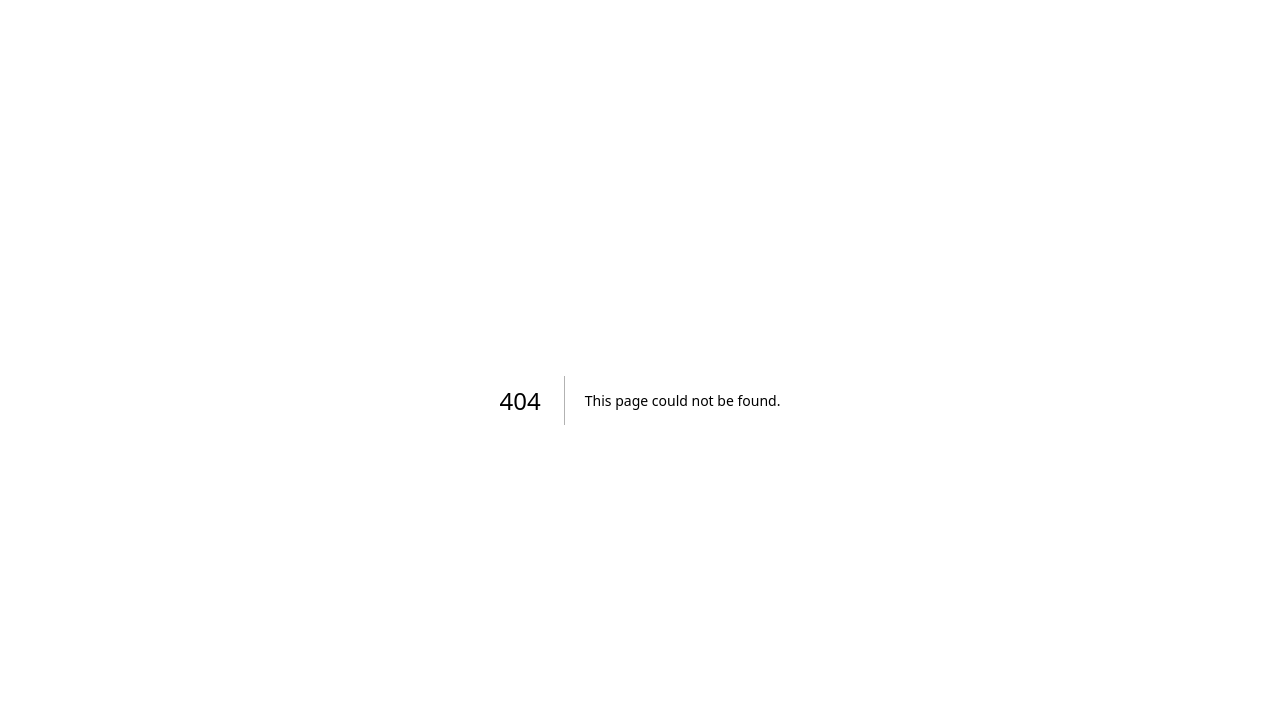
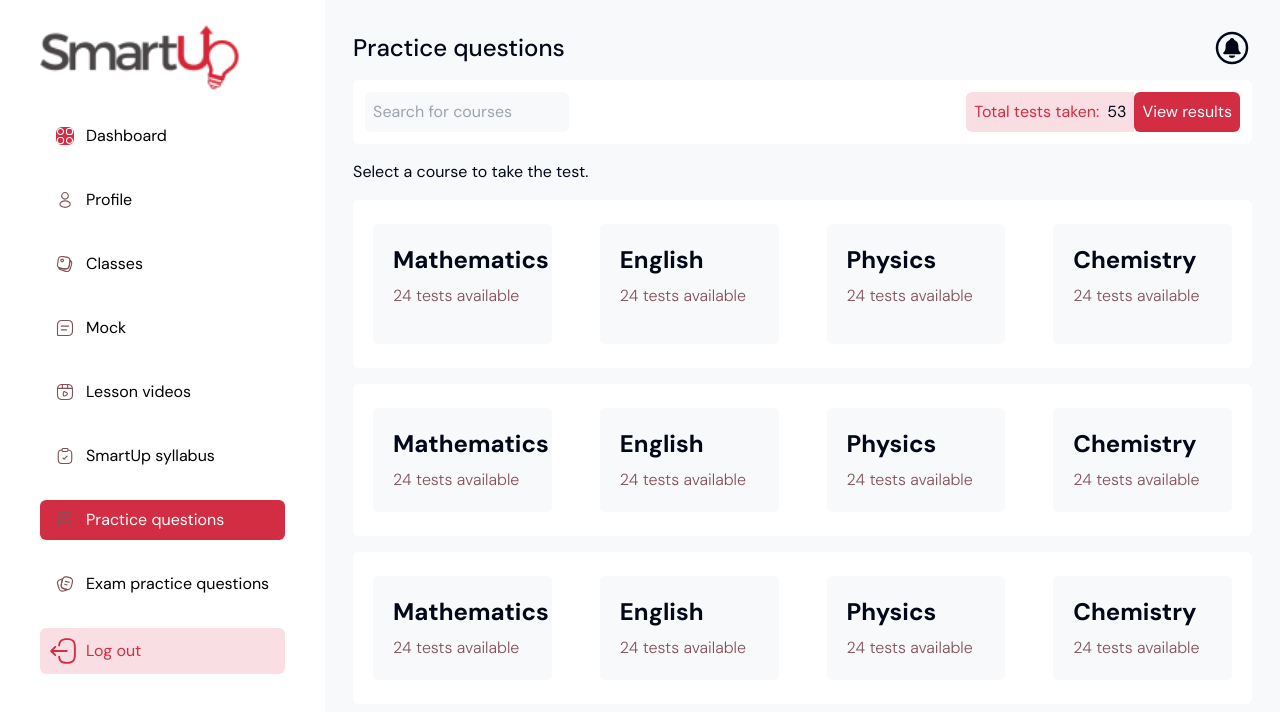
Before and after one commit to Lukman10a/smartupweb, a Next.js app: page /practiceQuestion in a window 1280 px wide. Before the commit this address had no page. Shown: the top 712 px of the page. Built offline with nearby package versions, Linux system fonts and the light colour scheme.

Commit message:
create practiceQuestion component

```diff
--- a/data.ts
+++ b/data.ts
@@ -14,7 +14,7 @@ export const LEFT_DATA: LeftDataItem[] = [
   {
     title: "Practice questions",
     logo: "/assets/practice.svg",
-    slug: "/classes",
+    slug: "/practiceQuestion",
   },
   {
     title: "Exam practice questions",
--- a/src/components/leftDashboard/leftDetails.tsx
+++ b/src/components/leftDashboard/leftDetails.tsx
@@ -14,7 +14,6 @@ export const LeftDetails = ({
   slug: string;
   isActive?: boolean;
 }) => {
-  console.log("Slug in parent component:", slug);
   return (
     <Link
       href={slug}
--- /dev/null
+++ b/src/pages/practiceQuestion.tsx
@@ -0,0 +1,63 @@
+import Layout from "@/components/Layout";
+import Card from "@/components/rightDashboard/card";
+import SummaryContainer from "@/components/rightDashboard/cardContainer";
+import { Input } from "postcss";
+import React from "react";
+import { CgProfile } from "react-icons/cg";
+import { IoNotificationsCircleOutline } from "react-icons/io5";
+import { TfiCup } from "react-icons/tfi";
+
+export default function PracticeQuestion() {
+  return (
+    <Layout>
+      <div className="flex justify-between items-center mb-3">
+        <p className="font-medium text-2xl font-dm_sans">Practice questions</p>
+        <div className="flex items-center gap-2">
+          <IoNotificationsCircleOutline size={40} />
+        </div>
+      </div>
+      <div className="flex bg-white items-center justify-between rounded-md mx-auto p-3">
+        <input
+          type="text"
+          placeholder="Search for courses"
+          className="bg-[#F8F9FB] p-2 rounded-md"
+        />
+        <div className="flex">
+          <div className="flex gap-2 bg-[#D32D4426] p-2 rounded-l-md">
+            <p className="text-[#D32D44]">Total tests taken:</p>
+            <p>53</p>
+          </div>
+
+          <p className="bg-[#D32D44] text-white p-2 rounded-md">View results</p>
+        </div>
+      </div>
+      <div>
+        <p className="py-4">Select a course to take the test.</p>
+      </div>
+      <section>
+        <div className="grid grid-rows-3 justify-between space-y-4">
+          <div className="bg-white grid grid-cols-4 p-3 px-5 gap-12 rounded-md">
+            <Card titlePoints={"Mathematics"} subtitle="24 tests available" />
+            <Card titlePoints={"English"} subtitle="24 tests available" />
+            <Card titlePoints={"Physics"} subtitle="24 tests available" />
+            <Card titlePoints={"Chemistry"} subtitle="24 tests available" />
+          </div>
+
+          <div className="bg-white grid grid-cols-4 p-3 px-5 gap-12 rounded-md">
+            <Card titlePoints={"Mathematics"} subtitle="24 tests available" />
+            <Card titlePoints={"English"} subtitle="24 tests available" />
+            <Card titlePoints={"Physics"} subtitle="24 tests available" />
+            <Card titlePoints={"Chemistry"} subtitle="24 tests available" />
+          </div>
+
+          <div className="bg-white grid grid-cols-4 p-3 px-5 gap-12 rounded-md">
+            <Card titlePoints={"Mathematics"} subtitle="24 tests available" />
+            <Card titlePoints={"English"} subtitle="24 tests available" />
+            <Card titlePoints={"Physics"} subtitle="24 tests available" />
+            <Card titlePoints={"Chemistry"} subtitle="24 tests available" />
+          </div>
+        </div>
+      </section>
+    </Layout>
+  );
+}
```
Also changed, not shown: package.json (line endings or trailing spaces).
